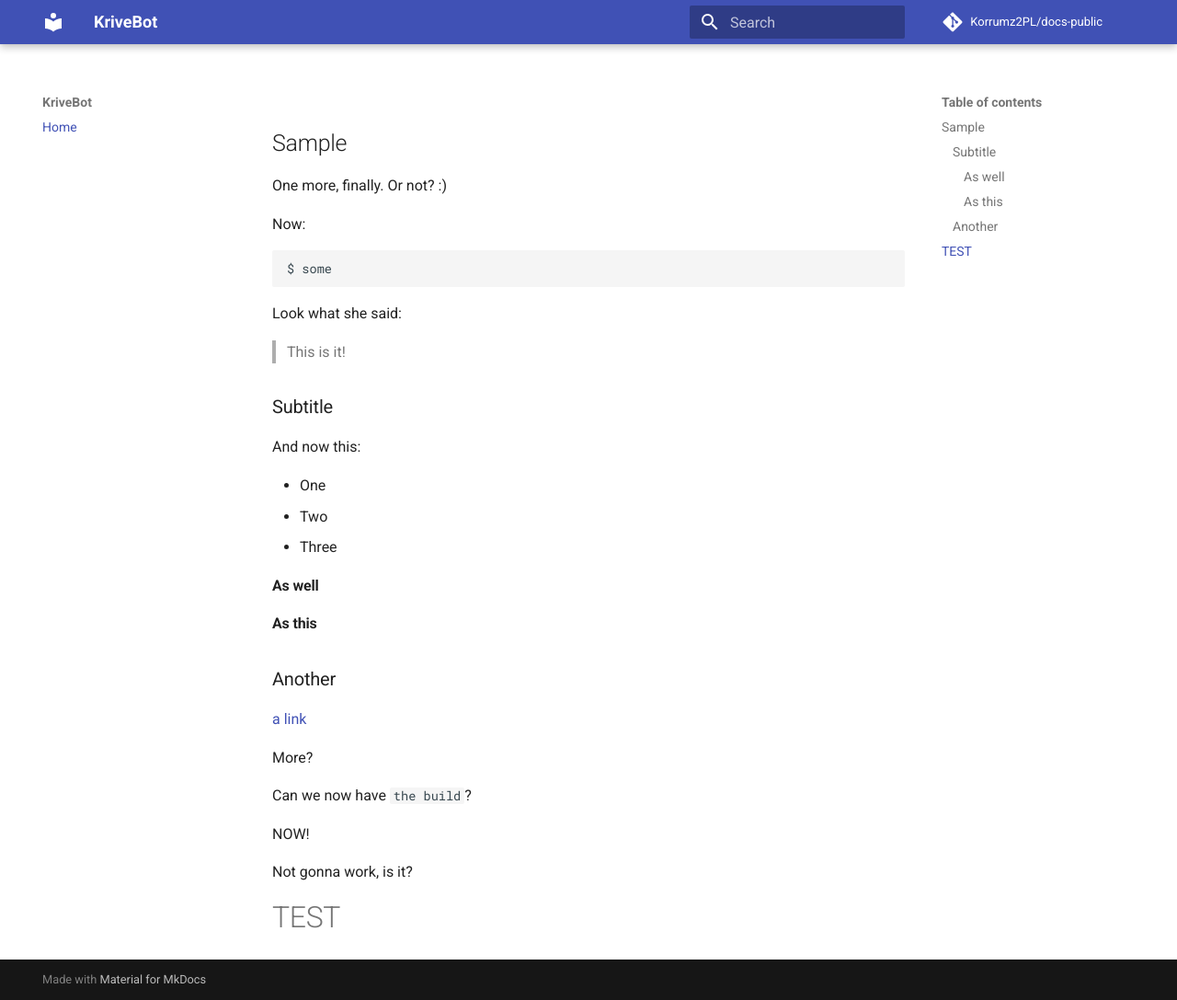
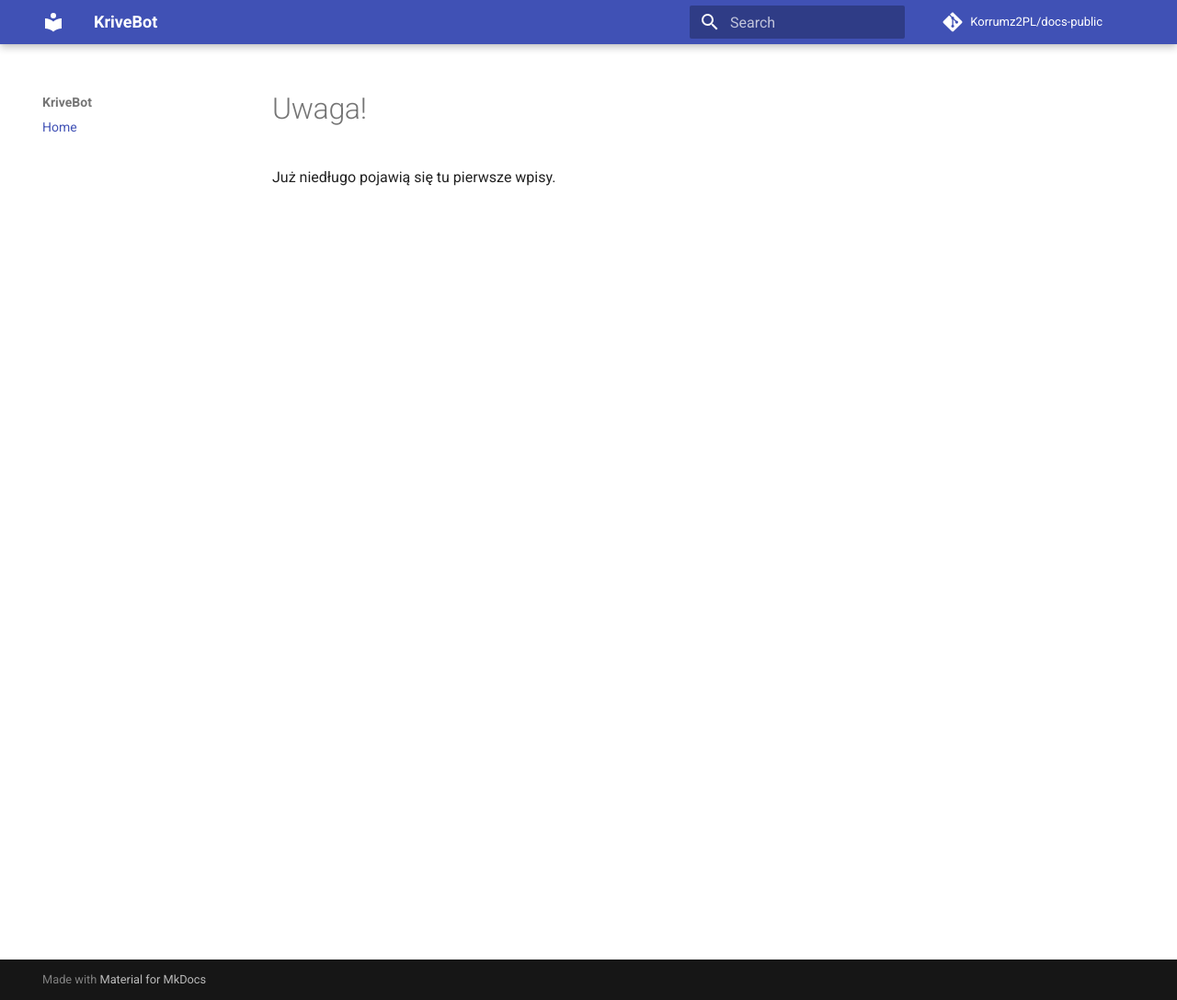
Before and after one commit to Igreky/docs-public, an MkDocs documentation site: the page built from docs/index.md, in a window 1280 px wide and 1087 px high. Shown: the whole window at 92% size. Built offline with MkDocs 1.6.1 and Material for MkDocs 9.7.7, drawn with Linux system fonts in a browser that asks for light colours; comment, search, counter and statistics services are not loaded.

Commit message:
infoAbout

````diff
--- a/docs/index.md
+++ b/docs/index.md
@@ -1,42 +1,3 @@
-## Sample
+# Uwaga!
 
-One more, finally. Or not? :)
-
-Now:
-
-```
-$ some
-```
-
-Look what she said:
-
-> This is it!
-
-### Subtitle
-
-And now this:
-
-- One
-- Two
-- Three
-
-
-#### As well
-
-#### As this
-
-### Another
-
-[a link](https://aws.com)
-
-More?
-
-
-Can we now have `the build`?
-
-NOW!
-
-
-Not gonna work, is it?
-
-# TEST
+Już niedługo pojawią się tu pierwsze wpisy.
````
